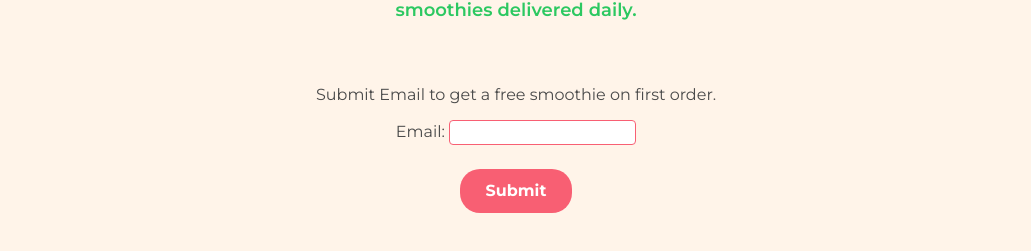
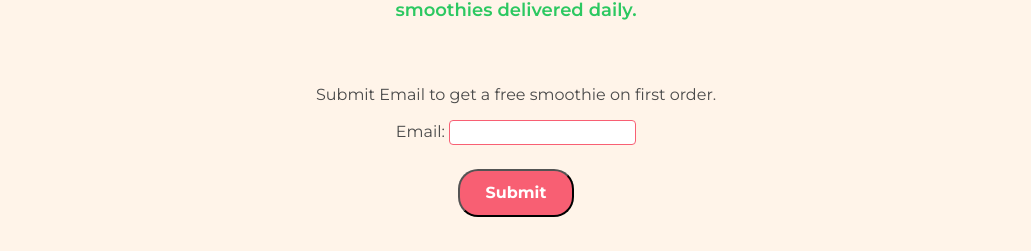
Before and after one commit to sid4861/nutrizip-landingpage, a plain HTML site: page index.html in a window 1280 px wide. Shown: the part 267-518 px from the top of the page, without its empty margins (124-1155 px from the left). Drawn offline with Linux system fonts and the light colour scheme; files whose address does not match are found by name.

Commit message:
feat form button

```diff
--- a/index.html
+++ b/index.html
@@ -22,13 +22,14 @@
                         type="email" name="name" />
                 </label>
             </p>
+            <div class="container">
+                <button type="submit" class="cta">Submit</button>
+            </div>
         </form>
 
     </div>
 
-    <div class="container">
-        <a href="#" class="cta">Submit</a>
-    </div>
+
 
     <p class="p-launching">Delivering health across Udaipur, starting 2021</p>
 
```
